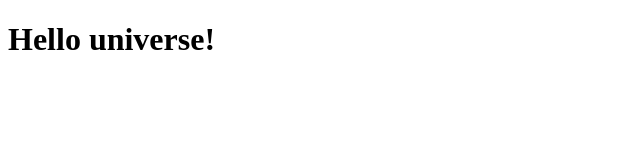
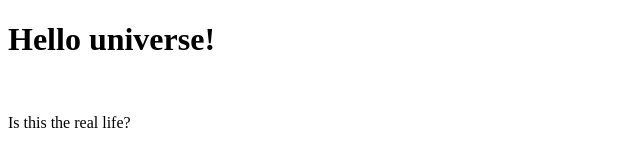
Before and after one commit to williampettersson/demo220901, a plain HTML site: page index.html in a window 1280 px wide. Shown: the whole page, without its empty margins (0-640 px from the left). Drawn offline with Linux system fonts and the light colour scheme.

Commit message:
added new text

```diff
--- a/index.html
+++ b/index.html
@@ -9,5 +9,6 @@
 <body>
     <h1>Hello universe!</h1>
     <br/>
+    <p>Is this the real life?</p>
 </body>
 </html>
```
